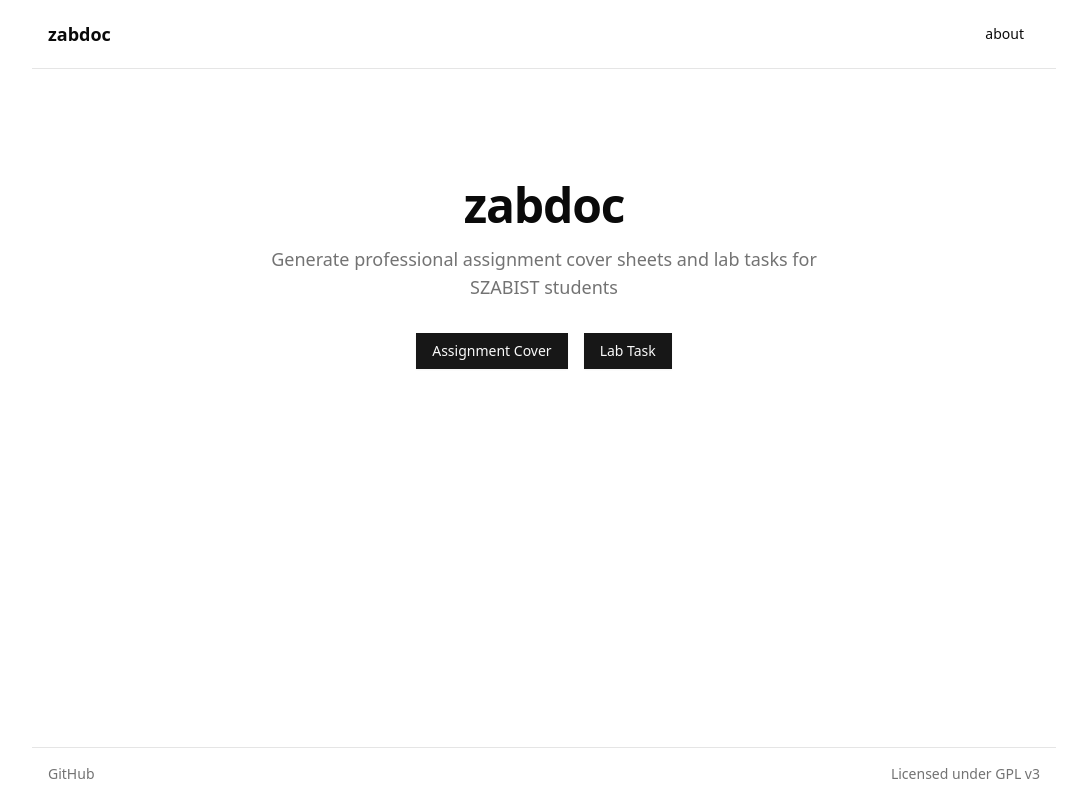
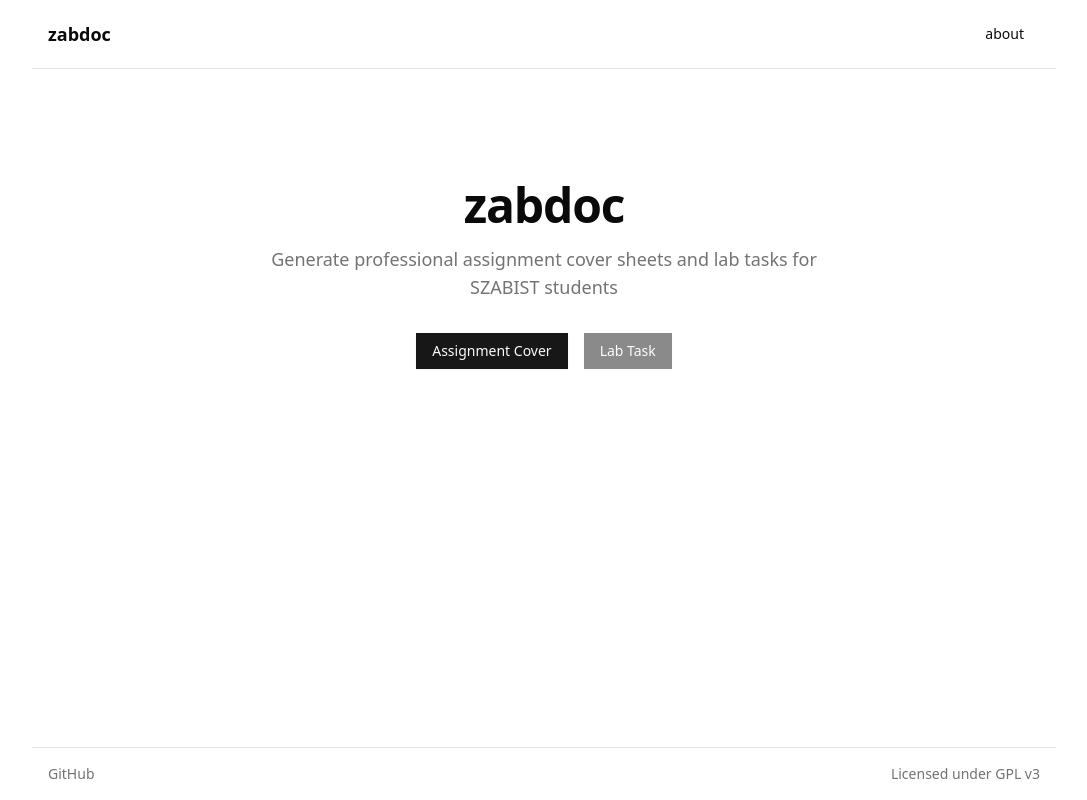
Before and after one commit to hammadmajid/zabdoc, a SvelteKit app in the folder worker/: page / in a window 1280 px wide. Shown: the whole page, without its empty margins (96-1183 px from the left). Built offline with nearby package versions, Linux system fonts and the light colour scheme.

Commit message:
disable lab task button

```diff
--- a/worker/src/routes/+page.svelte
+++ b/worker/src/routes/+page.svelte
@@ -1,5 +1,5 @@
 <script lang="ts">
-    import {buttonVariants} from "$lib/components/ui/button";
+    import { Button, buttonVariants } from "$lib/components/ui/button";
 </script>
 
 <svelte:head>
@@ -9,17 +9,14 @@
 <div class="flex flex-col items-center justify-center text-center py-20">
     <h1 class="text-5xl font-bold tracking-tight">zabdoc</h1>
     <p class="mt-4 text-lg text-muted-foreground max-w-xl">
-        Generate professional assignment cover sheets and lab tasks for SZABIST students
+        Generate professional assignment cover sheets and lab tasks for SZABIST
+        students
     </p>
 
     <div class="mt-8 flex gap-4">
-        <a href="/assignment"
-           class={buttonVariants({variant: "default"})}>
+        <a href="/assignment" class={buttonVariants({ variant: "default" })}>
             Assignment Cover
         </a>
-        <a href="/lab-task"
-           class={buttonVariants({variant: "default"})}>
-            Lab Task
-        </a>
+        <Button disabled>Lab Task</Button>
     </div>
 </div>
```
